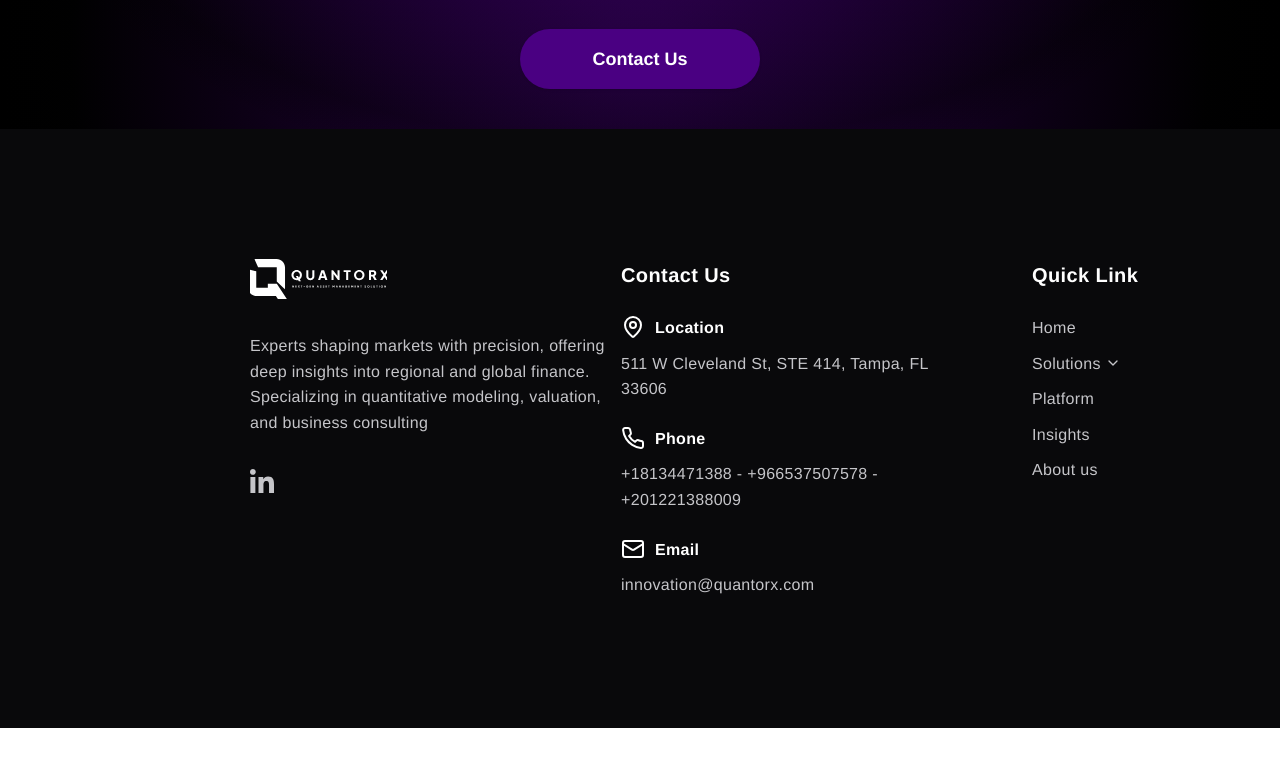
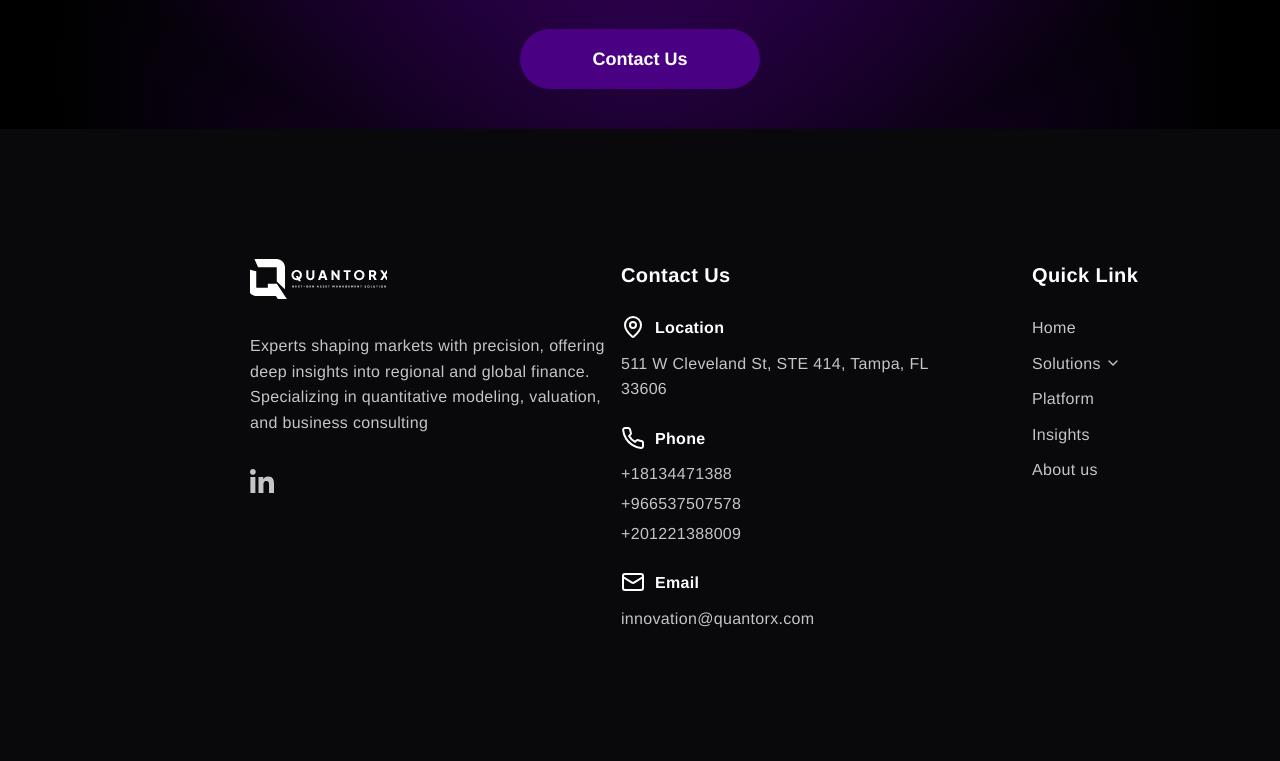
Before and after one commit to MoaazELDemery/QuantroxApp, a React (Vite) app: page /about-us in a window 1280 px wide. Shown: the part 1851-2612 px from the top of the page. Before the commit the page ends 2579 px from the top, so only its background shows below. Built offline with nearby package versions, Linux system fonts and the light colour scheme.

Commit message:
footer fix

```diff
--- a/src/screens/Home/sections/FooterSection.tsx
+++ b/src/screens/Home/sections/FooterSection.tsx
@@ -157,28 +157,26 @@ export const FooterSection = (): JSX.Element => {
                   {item.isClickable ? (
                     item.phones ? (
                       // Phone numbers
-                      <span>
+                      <div className="flex flex-col gap-1">
                         <a
                           href={`tel:${item.phones[0].replace(/\s/g, '')}`}
                           className="hover:text-white transition-colors cursor-pointer"
                         >
                           {item.phones[0]}
                         </a>
-                        {" - "}
                         <a
                           href={`tel:${item.phones[1].replace(/\s/g, '')}`}
                           className="hover:text-white transition-colors cursor-pointer"
                         >
                           {item.phones[1]}
                         </a>
-                        {" - "}
                         <a
                           href={`tel:${item.phones[2].replace(/\s/g, '')}`}
                           className="hover:text-white transition-colors cursor-pointer"
                         >
                           {item.phones[2]}
                         </a>
-                      </span>
+                      </div>
                     ) : (
                       // Email
                       <a
```
